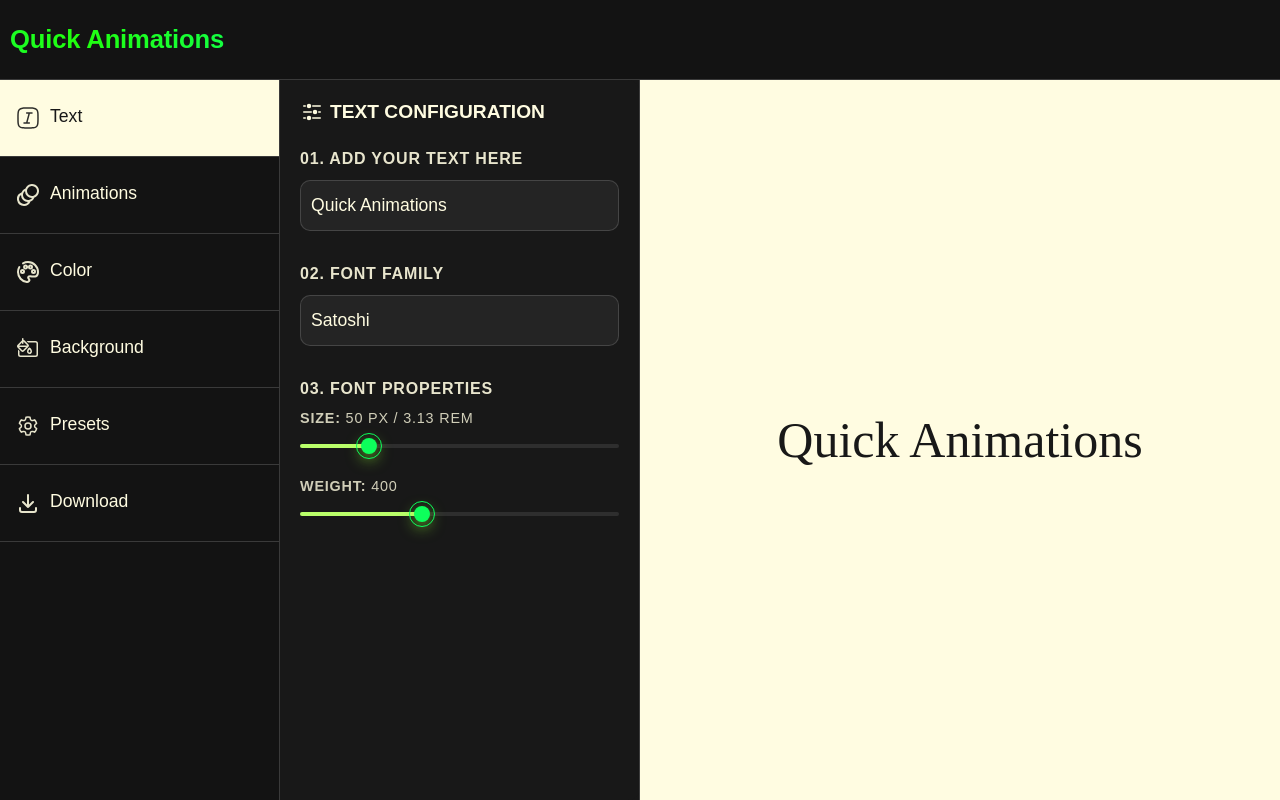
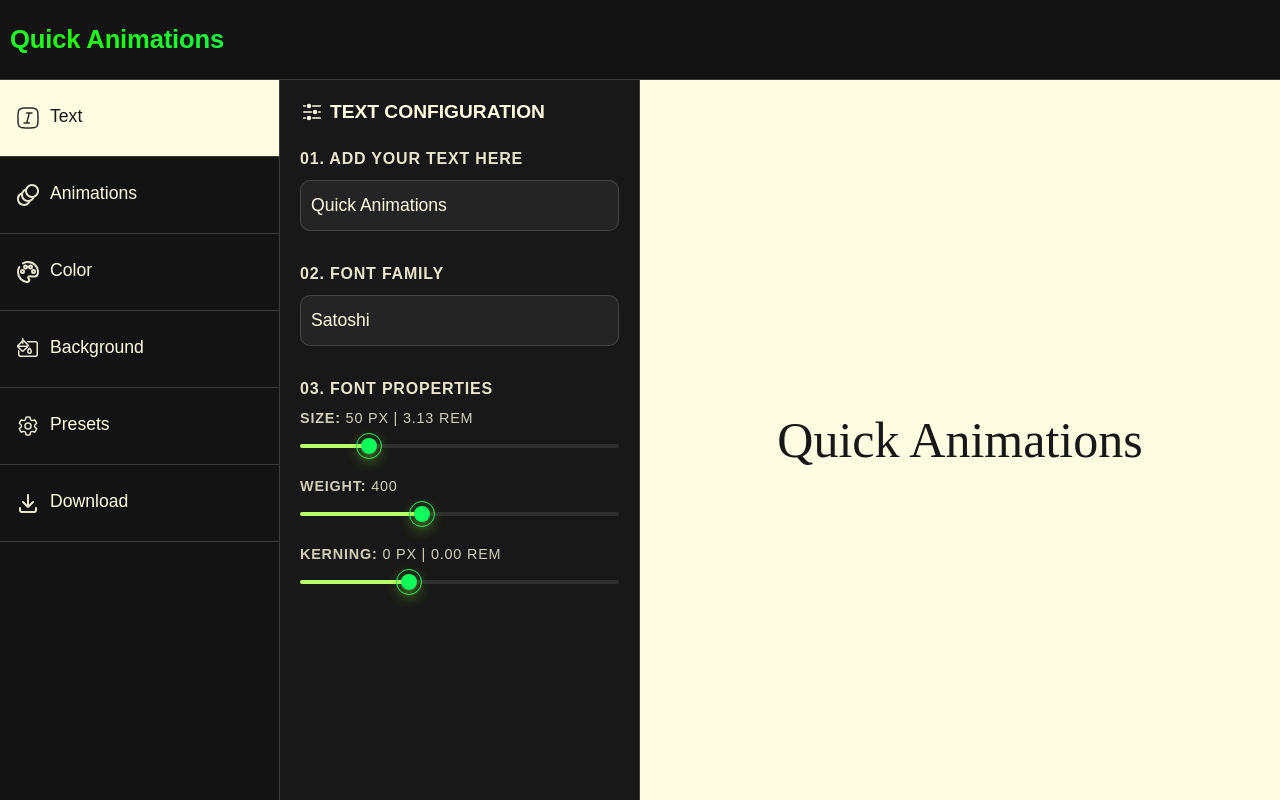
Before and after one commit to matiasecharri/bloop, a Next.js app: page / in a window 1280 px wide. Built offline with nearby package versions, Linux system fonts and the light colour scheme.

Commit message:
feat: add kerning feature

```diff
--- a/src/app/features/animation-dashboard/context/controlsTypes.ts
+++ b/src/app/features/animation-dashboard/context/controlsTypes.ts
@@ -15,6 +15,7 @@ export interface TextSettings {
   fontSize: number;
   fontWeight: number;
   fontFamily: string;
+  letterSpacing: number;
 }
 
 export interface ControlsSettings {
@@ -35,5 +36,6 @@ export const DefaultControlsSettings: ControlsSettings = {
     fontSize: 50,
     fontWeight: 400,
     fontFamily: "satoshi",
+    letterSpacing: 0,
   },
 };
--- a/src/app/features/animation-dashboard/sidebar/components/TextPicker/TextPicker.tsx
+++ b/src/app/features/animation-dashboard/sidebar/components/TextPicker/TextPicker.tsx
@@ -46,7 +46,7 @@ const TextPicker = () => {
             label={`Size`}
             max={200}
             min={12}
-            unit={`px /
+            unit={`px |
             ${(text.fontSize / 16).toFixed(2)} rem
               `}
             value={text.fontSize}
@@ -71,6 +71,22 @@ const TextPicker = () => {
               })
             }
           />
+          <InputRange
+            label="kerning"
+            max={40}
+            min={-20}
+            step={0.1}
+            unit={`px |
+            ${(text.letterSpacing / 16).toFixed(2)} rem
+              `}
+            value={text.letterSpacing}
+            onChange={(e) =>
+              dispatch({
+                type: CONTROLS_ACTIONS.TEXT,
+                payload: { letterSpacing: Number(e.target.value) },
+              })
+            }
+          />
         </div>
       </PickerStep>
     </PickerWrapper>
--- a/src/app/features/animation-dashboard/visualizer/Visualizer.tsx
+++ b/src/app/features/animation-dashboard/visualizer/Visualizer.tsx
@@ -14,6 +14,7 @@ const Visualizer = () => {
     fontSize: text.fontSize,
     fontWeight: text.fontWeight,
     fontFamily: text.fontFamily,
+    letterSpacing: text.letterSpacing,
   };
 
   useGSAP(() => {
```
